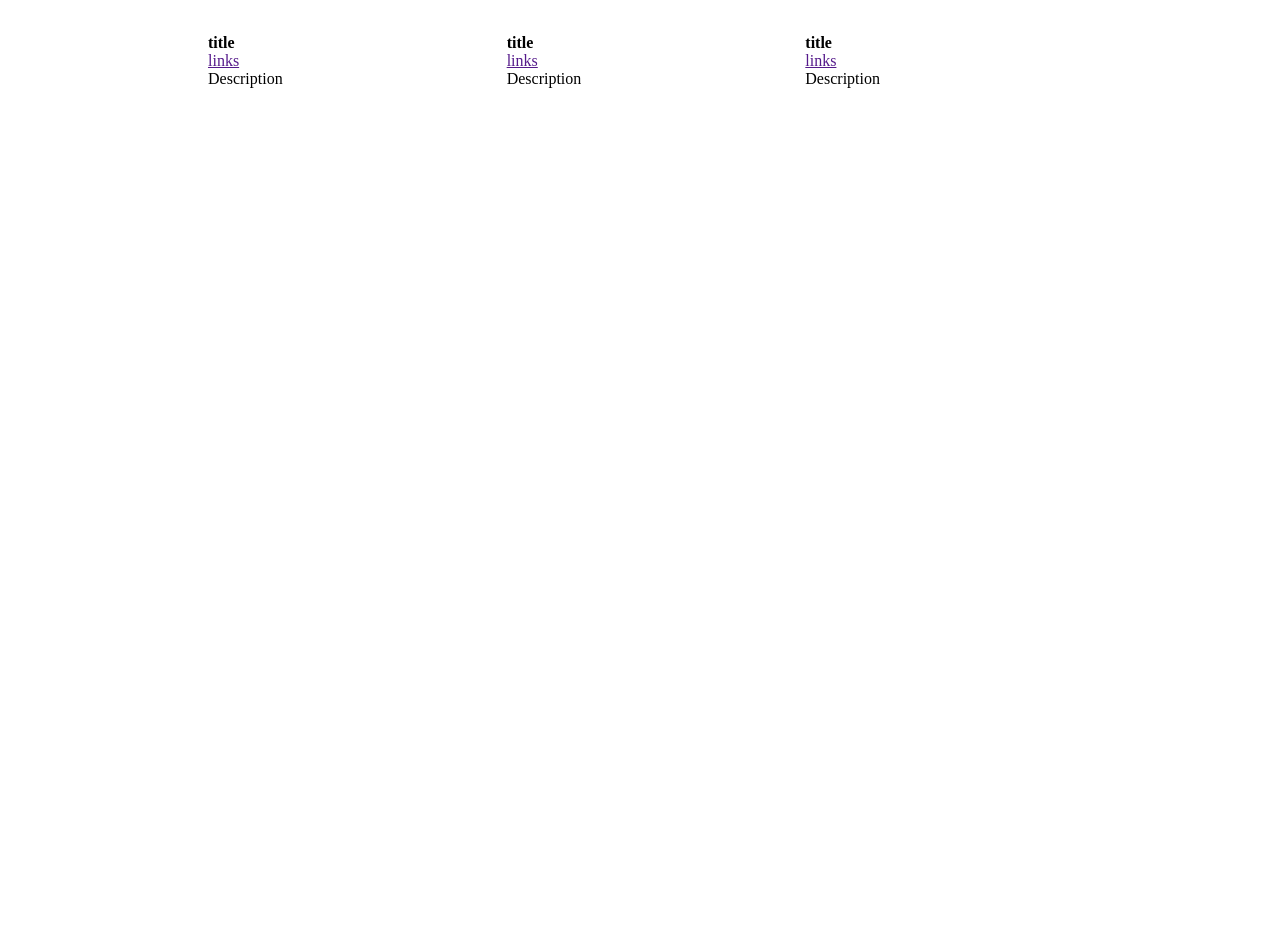
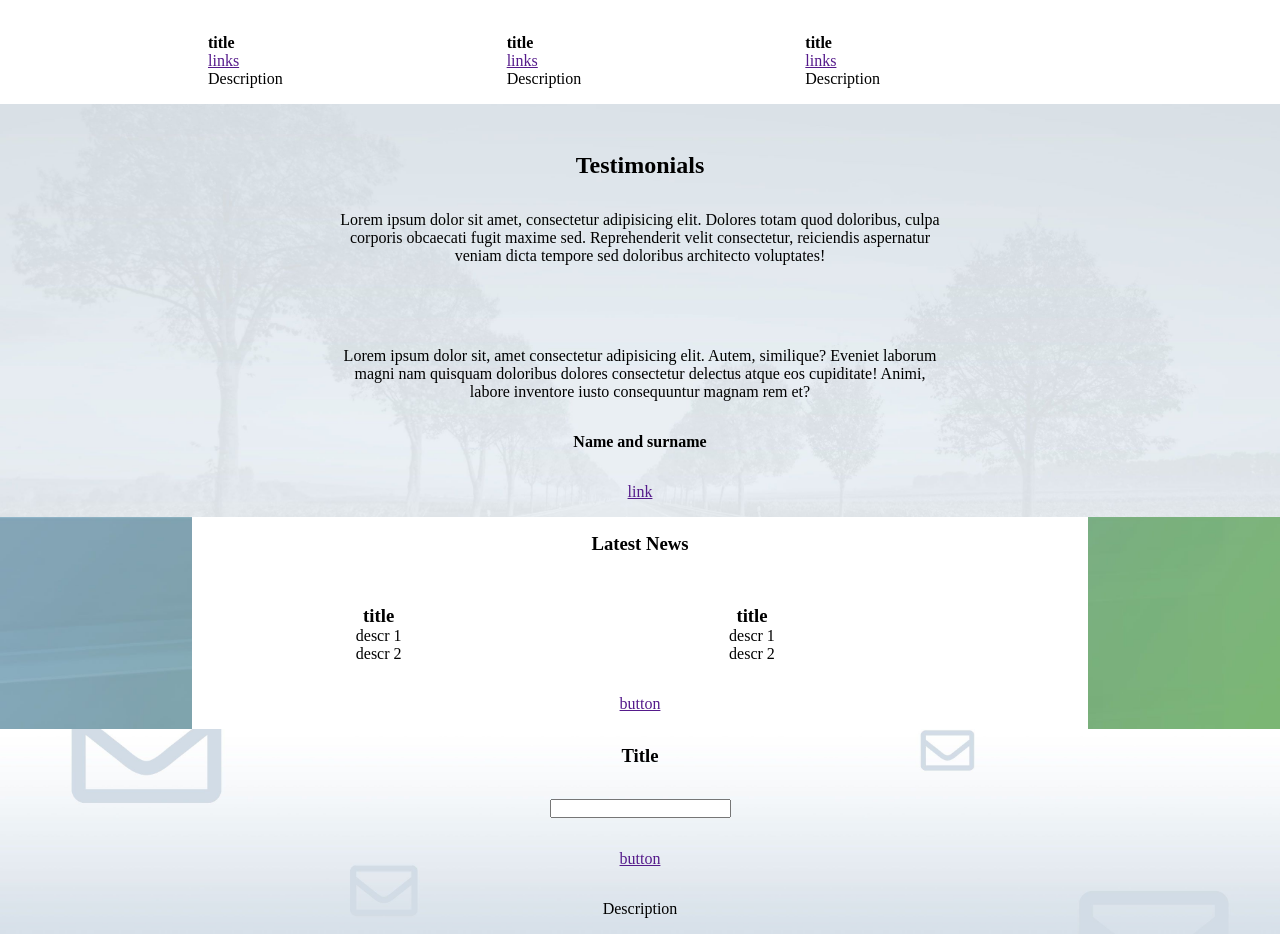
Before and after one commit to Baglio1683/proj-html-vuejs, a Vue app: page / in a window 1280 px wide. Shown: the part 1740-2674 px from the top of the page. Before the commit the page ends 1844 px from the top, so only its background shows below. Built offline with nearby package versions, Linux system fonts and the light colour scheme.

Commit message:
add main structure

```diff
--- a/src/App.vue
+++ b/src/App.vue
@@ -6,7 +6,9 @@ import AppJumbo from "./components/AppJumbo.vue";
 import AppContactBanner from "./components/AppContactBanner.vue";
 import AppSectionCourses from "./components/AppSectionCourses.vue";
 import AppCentralBanner from './components/AppCentralBanner.vue'
-
+import AppTestimonials from './components/AppTestimonials.vue'
+import AppLatestNews from "./components/AppLatestNews.vue";
+import AppNwesLetter from './components/AppNewsLetter.vue'
 
 export default {
 
@@ -17,6 +19,9 @@ export default {
     AppContactBanner,
     AppSectionCourses,
     AppCentralBanner,
+    AppTestimonials,
+    AppLatestNews,
+    AppNwesLetter,
   },
 
   data(){
@@ -49,6 +54,9 @@ export default {
 <AppContactBanner />
 <AppSectionCourses />
 <AppCentralBanner />
+<AppTestimonials />
+<AppLatestNews />
+<AppNwesLetter />
 
 </main>
 <!-- End Main  -->
--- /dev/null
+++ b/src/components/AppLatestNews.vue
@@ -0,0 +1,61 @@
+<script>
+
+export default{
+    name: 'AppLatestNews' ,
+    data(){
+        return{
+
+        }
+
+    }
+
+}
+
+</script>
+
+
+<template>
+
+    <section>
+        <div class="container flex_wrap">
+
+            <div class="col_12">
+                <h3>Latest News</h3>
+            </div>
+
+            <div class="col_5">
+                <img src="" alt="">
+                <h3>title</h3>
+                <p>descr 1</p>
+                <p>descr 2</p>
+            </div>
+            <div class="col_5">
+                <img src="" alt="">
+                <h3>title</h3>
+                <p>descr 1</p>
+                <p>descr 2</p>
+            </div>
+
+            <div class="col_12">
+                <a href="">button</a>
+            </div>
+
+        </div>
+    </section>
+
+
+</template>
+
+<style lang="scss"  scoped>
+@use '../styles/partials/variables' as *;
+
+section{
+
+    background-image: url('../assets/images/latestnews-background.jpg');
+    background-size: cover;
+    .container{
+        background-color: $color-white;
+        text-align: center;
+    }
+}
+</style>
--- /dev/null
+++ b/src/components/AppNewsLetter.vue
@@ -0,0 +1,50 @@
+<script>
+
+export default{
+    name: 'AppNewsLetter' ,
+    data(){
+        return{
+
+        }
+    }
+}
+
+</script>
+
+
+<template>
+    <section>
+        <div class="container_50 flex_wrap">
+
+            <div class="col_12">
+                <h3>Title</h3>
+            </div>
+            <div class="col_12">
+                <input type="text">
+            </div>
+            <div class="col_12">
+                <a href="">button</a>
+            </div>
+            <div class="col_12">
+                <p>Description</p>
+            </div>
+
+        </div>
+    </section>
+
+</template>
+
+<style lang="scss"  scoped>
+
+section{
+    background-image: url('../assets/images/newsletter_background.jpg');
+    background-size: cover;
+
+    .container_50{
+        text-align: center;
+
+    }
+
+}
+
+</style>
--- a/src/components/AppTestimonials.vue
+++ b/src/components/AppTestimonials.vue
@@ -0,0 +1,67 @@
+<script>
+
+
+export default{
+    name: 'AppTestimonials',
+    data(){
+        return{
+
+        }
+    }
+}
+
+</script>
+
+
+<template>
+
+<section>
+
+<div class="container_50 flex_wrap">
+
+    <div class='col_12'>
+        <h2>Testimonials</h2>
+    </div>
+
+    <div class='col_12'>
+    <p>Lorem ipsum dolor sit amet, consectetur adipisicing elit. Dolores totam quod doloribus, culpa corporis obcaecati fugit maxime sed. Reprehenderit velit consectetur, reiciendis aspernatur veniam dicta tempore sed doloribus architecto voluptates!</p>
+    </div>
+
+    <div class='col_12'>
+    <img src="" alt="">
+     </div>
+
+    <div class='col_12'>
+    <p>Lorem ipsum dolor sit, amet consectetur adipisicing elit. Autem, similique? Eveniet laborum magni nam quisquam doloribus dolores consectetur delectus atque eos cupiditate! Animi, labore inventore iusto consequuntur magnam rem et?</p>
+    </div>
+
+    <div class='col_12'>
+          <h4>Name and surname</h4>
+    </div>
+
+    <div class='col_12'>
+        <a href="">link</a>
+    </div>
+
+</div>
+
+</section>
+
+</template>
+
+<style lang="scss"  scoped>
+@use "../styles/partials/variables" as *;
+
+section{
+
+background-image: url('../assets/images/testimonial-background.jpg');
+background-size: cover;
+.container_50{
+    padding-top: 2rem;
+    text-align: center;
+}
+
+}
+
+
+</style>
--- a/src/styles/general.scss
+++ b/src/styles/general.scss
@@ -8,6 +8,13 @@
 
 .container{
     width: 70%;
+    margin: 0 auto;
+    display: flex;
+    align-items: center;
+}
+
+.container_50{
+    width: 50%;
     margin: 0 auto;
     display: flex;
     align-items: center;
```
